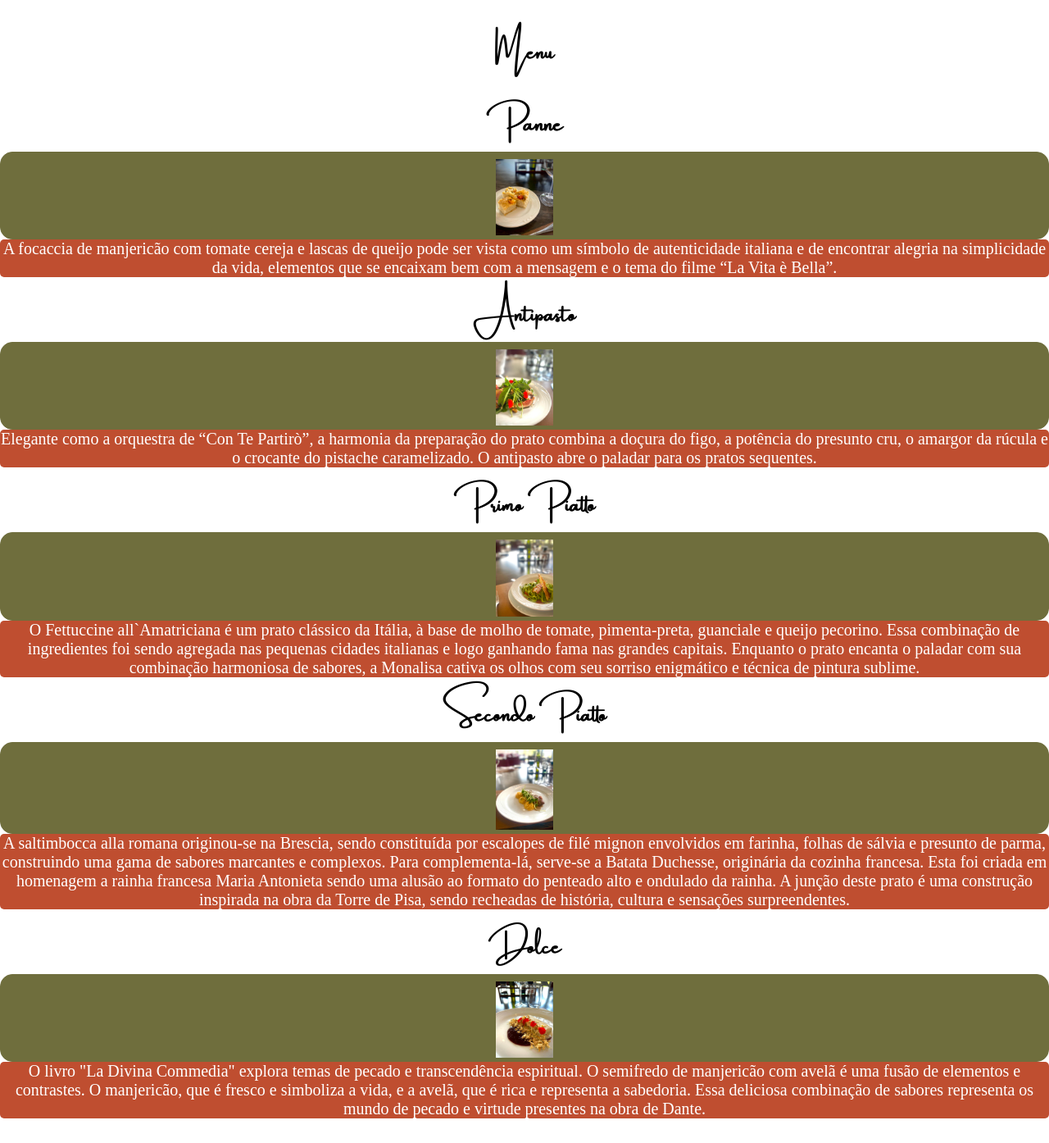
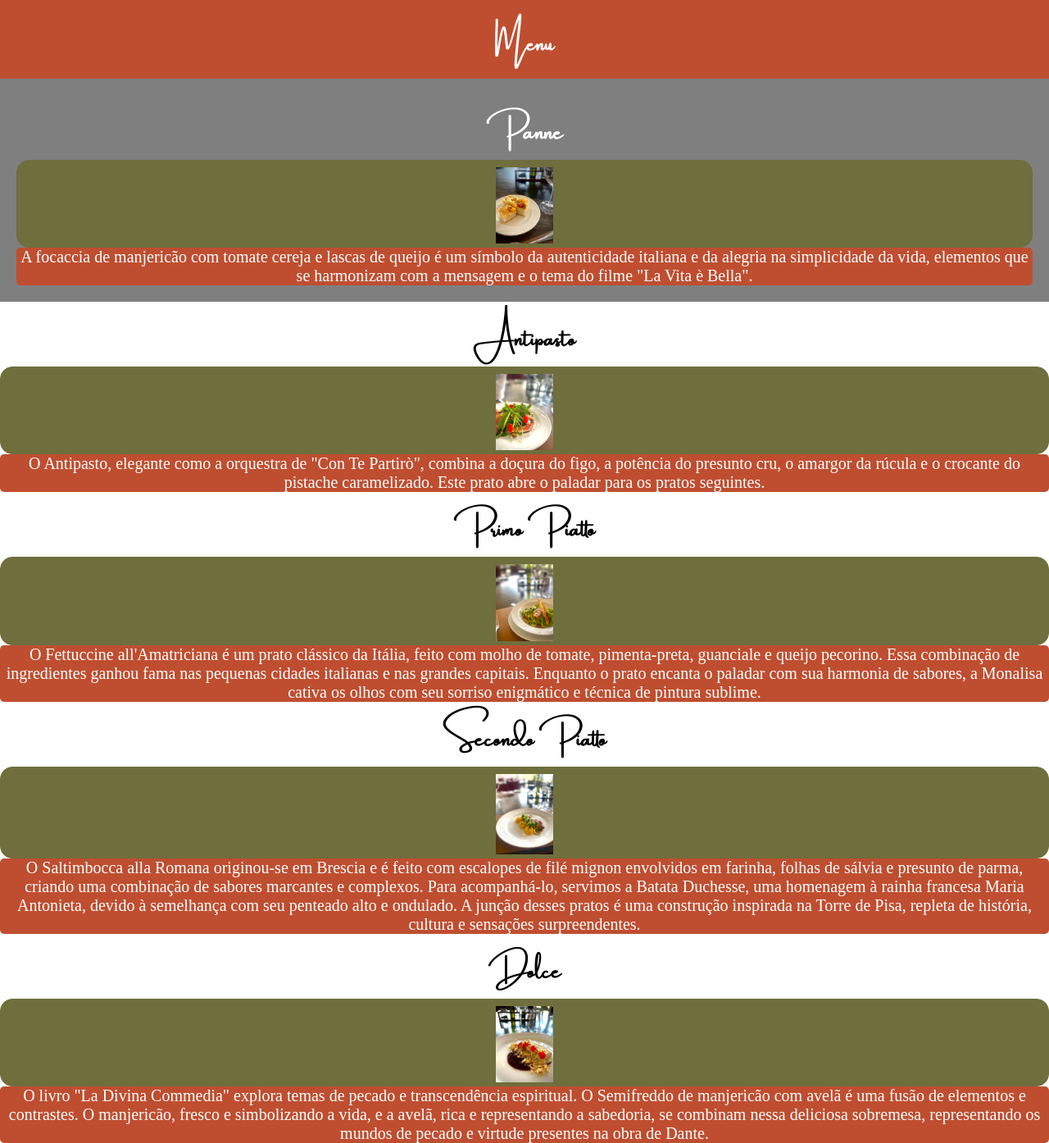
Before and after one commit to Migvalentini/Trattoria, a plain HTML site: page Menu QRCode Mesas/index.html in a window 1280 px wide. Shown: the whole page at 82% size. Before the commit the page ends 1364 px from the top, so only its background shows below. Drawn offline with Linux system fonts and the light colour scheme; files that its build step writes are made by us from their sources.

Commit message:
formatação

```diff
--- a/Menu QRCode Mesas/index.html
+++ b/Menu QRCode Mesas/index.html
@@ -1,5 +1,5 @@
 <!DOCTYPE html>
-<html lang="en">
+<html lang="pt-br">
 <head>
     <meta charset="UTF-8">
     <meta name="viewport" content="width=device-width, initial-scale=1.0">
@@ -9,10 +9,7 @@
     <link rel="stylesheet" href="../styles/header.css">
     <link rel="shortcut icon" href="../images/favicon.ico" type="image/x-icon">
     <link rel="stylesheet" href="https://cdnjs.cloudflare.com/ajax/libs/font-awesome/6.0.0-beta3/css/all.min.css">
-   <style>
-  </style>
 </head>
-
 <body>
     <div class="container">
         <section class="menu">
@@ -22,10 +19,10 @@
             <div class="texts">
                 <h2>Panne</h2>
                 <div class="imagem">
-                <img class="panne" src="./menuimages/Panne.jpeg" alt="">
+                    <img class="panne" src="./menuimages/Panne.jpeg" alt="Imagem do prato Panne">
                 </div>
                 <div class="desc">
-               <p>A focaccia de manjericão com tomate cereja e lascas de queijo pode ser vista como um símbolo de autenticidade italiana e de encontrar alegria na simplicidade da vida, elementos que se encaixam bem com a mensagem e o tema do filme “La Vita è Bella”. </p>
+                    <p>A focaccia de manjericão com tomate cereja e lascas de queijo é um símbolo da autenticidade italiana e da alegria na simplicidade da vida, elementos que se harmonizam com a mensagem e o tema do filme "La Vita è Bella".</p>
                 </div>
             </div>
         </section>
@@ -33,10 +30,10 @@
             <div class="texts">
                 <h2>Antipasto</h2>
                 <div class="imagem">
-               <img class="panne" src="./menuimages/Antipasto.jpeg" alt="">
+                    <img class="panne" src="./menuimages/Antipasto.jpeg" alt="Imagem do prato Antipasto">
                 </div>
                 <div class="desc">
-              <p>Elegante como a orquestra de “Con Te Partirò”, a harmonia da preparação do prato combina a doçura do figo, a potência do presunto cru, o amargor da rúcula e o crocante do pistache caramelizado. O antipasto abre o paladar para os pratos sequentes.</p>
+                    <p>O Antipasto, elegante como a orquestra de "Con Te Partirò", combina a doçura do figo, a potência do presunto cru, o amargor da rúcula e o crocante do pistache caramelizado. Este prato abre o paladar para os pratos seguintes.</p>
                 </div>
             </div>
         </section>
@@ -44,10 +41,10 @@
             <div class="texts">
                 <h2>Primo Piatto</h2>
                 <div class="imagem">
-               <img class="panne" src="./menuimages/Primopiato.jpeg" alt="">
+                    <img class="panne" src="./menuimages/Primopiato.jpeg" alt="Imagem do prato Primo Piatto">
                 </div>
                 <div class="desc">
-              <p>O Fettuccine all`Amatriciana é um prato clássico da Itália, à base de molho de tomate, pimenta-preta, guanciale e queijo pecorino. Essa combinação de ingredientes foi sendo agregada nas pequenas cidades italianas e logo ganhando fama nas grandes capitais. Enquanto o prato encanta o paladar com sua combinação harmoniosa de sabores, a Monalisa cativa os olhos com seu sorriso enigmático e técnica de pintura sublime.</p>
+                    <p>O Fettuccine all'Amatriciana é um prato clássico da Itália, feito com molho de tomate, pimenta-preta, guanciale e queijo pecorino. Essa combinação de ingredientes ganhou fama nas pequenas cidades italianas e nas grandes capitais. Enquanto o prato encanta o paladar com sua harmonia de sabores, a Monalisa cativa os olhos com seu sorriso enigmático e técnica de pintura sublime.</p>
                 </div>
             </div>
         </section>
@@ -55,11 +52,10 @@
             <div class="texts">
                 <h2>Secondo Piatto</h2>
                 <div class="imagem">
-               <img class="panne" src="./menuimages/Secondopiatto.jpeg" alt="">
+                    <img class="panne" src="./menuimages/Secondopiatto.jpeg" alt="Imagem do prato Secondo Piatto">
                 </div>
                 <div class="desc">
-              <p>A saltimbocca alla romana originou-se na Brescia, sendo constituída por escalopes de filé mignon envolvidos em farinha, folhas de sálvia e presunto de parma, construindo uma gama de sabores marcantes e complexos. Para complementa-lá, serve-se a Batata Duchesse, originária da cozinha francesa. Esta foi criada em homenagem a rainha francesa Maria Antonieta sendo uma alusão ao formato do penteado alto e ondulado da rainha.
-                A junção deste prato é uma construção inspirada na obra da Torre de Pisa, sendo recheadas de história, cultura e sensações surpreendentes.</p>
+                    <p>O Saltimbocca alla Romana originou-se em Brescia e é feito com escalopes de filé mignon envolvidos em farinha, folhas de sálvia e presunto de parma, criando uma combinação de sabores marcantes e complexos. Para acompanhá-lo, servimos a Batata Duchesse, uma homenagem à rainha francesa Maria Antonieta, devido à semelhança com seu penteado alto e ondulado. A junção desses pratos é uma construção inspirada na Torre de Pisa, repleta de história, cultura e sensações surpreendentes.</p>
                 </div>
             </div>
         </section>
@@ -67,10 +63,10 @@
             <div class="texts">
                 <h2>Dolce</h2>
                 <div class="imagem">
-               <img class="panne" src="./menuimages/Dolce.jpeg" alt="">
+                    <img class="panne" src="./menuimages/Dolce.jpeg" alt="Imagem do prato Dolce">
                 </div>
                 <div class="desc">
-              <p>O livro "La Divina Commedia" explora temas de pecado e transcendência espiritual. O semifredo de manjericão com avelã é uma fusão de elementos e contrastes. O manjericão, que é fresco e simboliza a vida, e a avelã, que é rica e representa a sabedoria. Essa deliciosa combinação de sabores  representa os mundo de pecado e virtude presentes na obra de Dante.</p>
+                    <p>O livro "La Divina Commedia" explora temas de pecado e transcendência espiritual. O Semifreddo de manjericão com avelã é uma fusão de elementos e contrastes. O manjericão, fresco e simbolizando a vida, e a avelã, rica e representando a sabedoria, se combinam nessa deliciosa sobremesa, representando os mundos de pecado e virtude presentes na obra de Dante.</p>
                 </div>
             </div>
         </section>
--- a/Menu QRCode Mesas/styles/style.css
+++ b/Menu QRCode Mesas/styles/style.css
@@ -4,10 +4,12 @@
    src: url("../../fonts/Amsterdam.ttf");
 }
 
-
-.backg{
-    background-image: url("../menuimages/restauranteback.jpeg");
-
+.prato1 {
+    background-image: url('./');
+    background-size: cover;
+    background-color: rgba(0, 0, 0, 0.5); /* Opacidade de fundo de 50% */
+    color: #fff; /* Cor do texto */
+    padding: 20px; /* Espaçamento interno para o conteúdo */
 }
 
 .imagem{
@@ -19,7 +21,9 @@
 }
 
 .menu{
-    padding-top: 20px;
+    color: white;
+    background-color: #BF4E30;
+    padding-top: 10px;
     padding-bottom: 10px;
     font-family: myFont;
     font-weight: 100;
```
Lines whose indentation alone changed are shown as unchanged.
